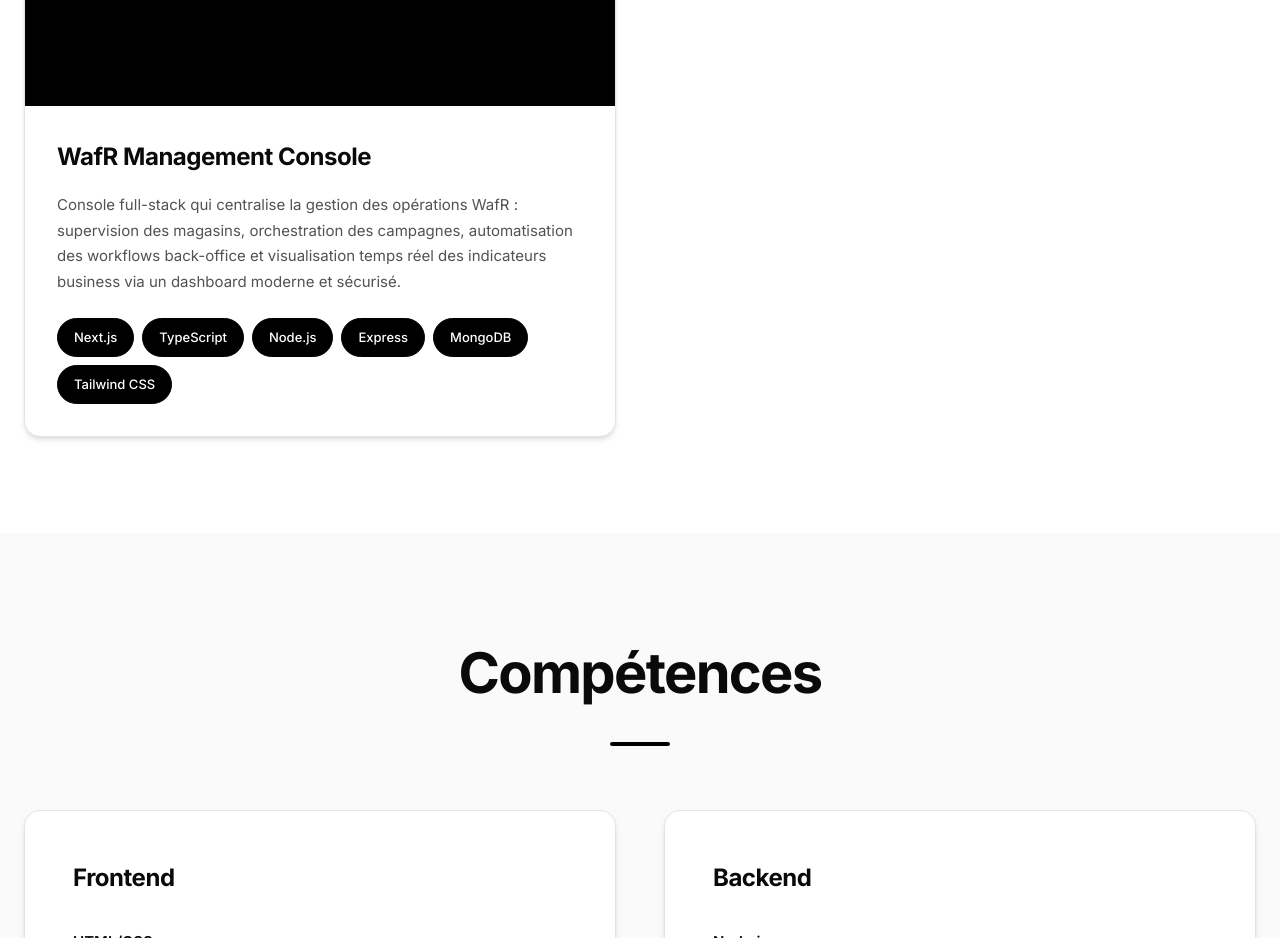
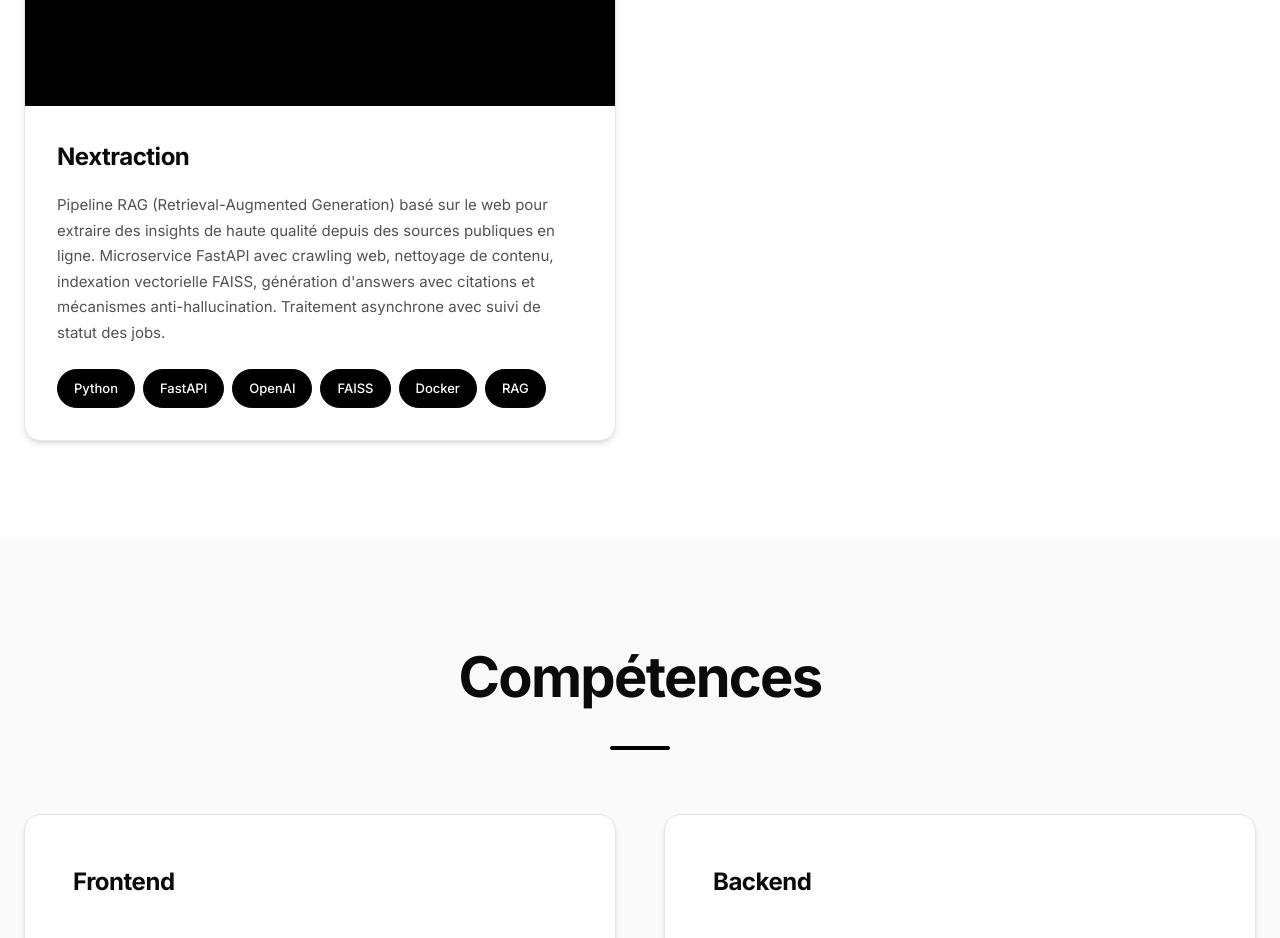
Before and after one commit to omarelkhaoudi/Portfolio, a plain HTML site: page index.html in a window 1280 px wide. Shown: the part 2580-3518 px from the top of the page. Drawn offline with Linux system fonts and the light colour scheme.

Commit message:
Mise Ã  jour des projets: suppression de WafR Management Console et ajout de Nextraction

```diff
--- a/index.html
+++ b/index.html
@@ -154,14 +154,14 @@
                 <div class="project-card">
                     <div class="project-image">
                         <div class="project-overlay">
-                            <a href="https://waf-r-management-console.vercel.app/" class="project-link" target="_blank" rel="noopener noreferrer">
+                            <a href="https://github.com/omarelkhaoudi/Nextraction" class="project-link" target="_blank" rel="noopener noreferrer">
                                 <span>Voir le projet</span>
                                 <svg width="20" height="20" viewBox="0 0 20 20" fill="none">
                                     <path d="M11 3L17 9M17 9H11M17 9V3" stroke="currentColor" stroke-width="2" stroke-linecap="round"/>
                                     <path d="M15 11V15C15 16.1046 14.1046 17 13 17H5C3.89543 17 3 16.1046 3 15V7C3 5.89543 3.89543 5 5 5H9" stroke="currentColor" stroke-width="2" stroke-linecap="round"/>
                                 </svg>
                             </a>
-                            <a href="https://github.com/omarelkhaoudi/WafR-Management-Console" class="project-link" target="_blank" rel="noopener noreferrer">
+                            <a href="https://github.com/omarelkhaoudi/Nextraction" class="project-link" target="_blank" rel="noopener noreferrer">
                                 <span>Code source</span>
                                 <svg width="20" height="20" viewBox="0 0 20 20" fill="none">
                                     <path d="M7.5 7.5L2.5 10L7.5 12.5M12.5 7.5L17.5 10L12.5 12.5M2.5 15L17.5 15" stroke="currentColor" stroke-width="2" stroke-linecap="round" stroke-linejoin="round"/>
@@ -170,17 +170,17 @@
                         </div>
                     </div>
                     <div class="project-info">
-                        <h3 class="project-title">WafR Management Console</h3>
+                        <h3 class="project-title">Nextraction</h3>
                         <p class="project-description">
-                            Console full-stack qui centralise la gestion des opérations WafR : supervision des magasins, orchestration des campagnes, automatisation des workflows back-office et visualisation temps réel des indicateurs business via un dashboard moderne et sécurisé.
+                            Pipeline RAG (Retrieval-Augmented Generation) basé sur le web pour extraire des insights de haute qualité depuis des sources publiques en ligne. Microservice FastAPI avec crawling web, nettoyage de contenu, indexation vectorielle FAISS, génération d'answers avec citations et mécanismes anti-hallucination. Traitement asynchrone avec suivi de statut des jobs.
                         </p>
                         <div class="project-tags">
-                            <span class="tag">Next.js</span>
-                            <span class="tag">TypeScript</span>
-                            <span class="tag">Node.js</span>
-                            <span class="tag">Express</span>
-                            <span class="tag">MongoDB</span>
-                            <span class="tag">Tailwind CSS</span>
+                            <span class="tag">Python</span>
+                            <span class="tag">FastAPI</span>
+                            <span class="tag">OpenAI</span>
+                            <span class="tag">FAISS</span>
+                            <span class="tag">Docker</span>
+                            <span class="tag">RAG</span>
                         </div>
                     </div>
                 </div>
```
